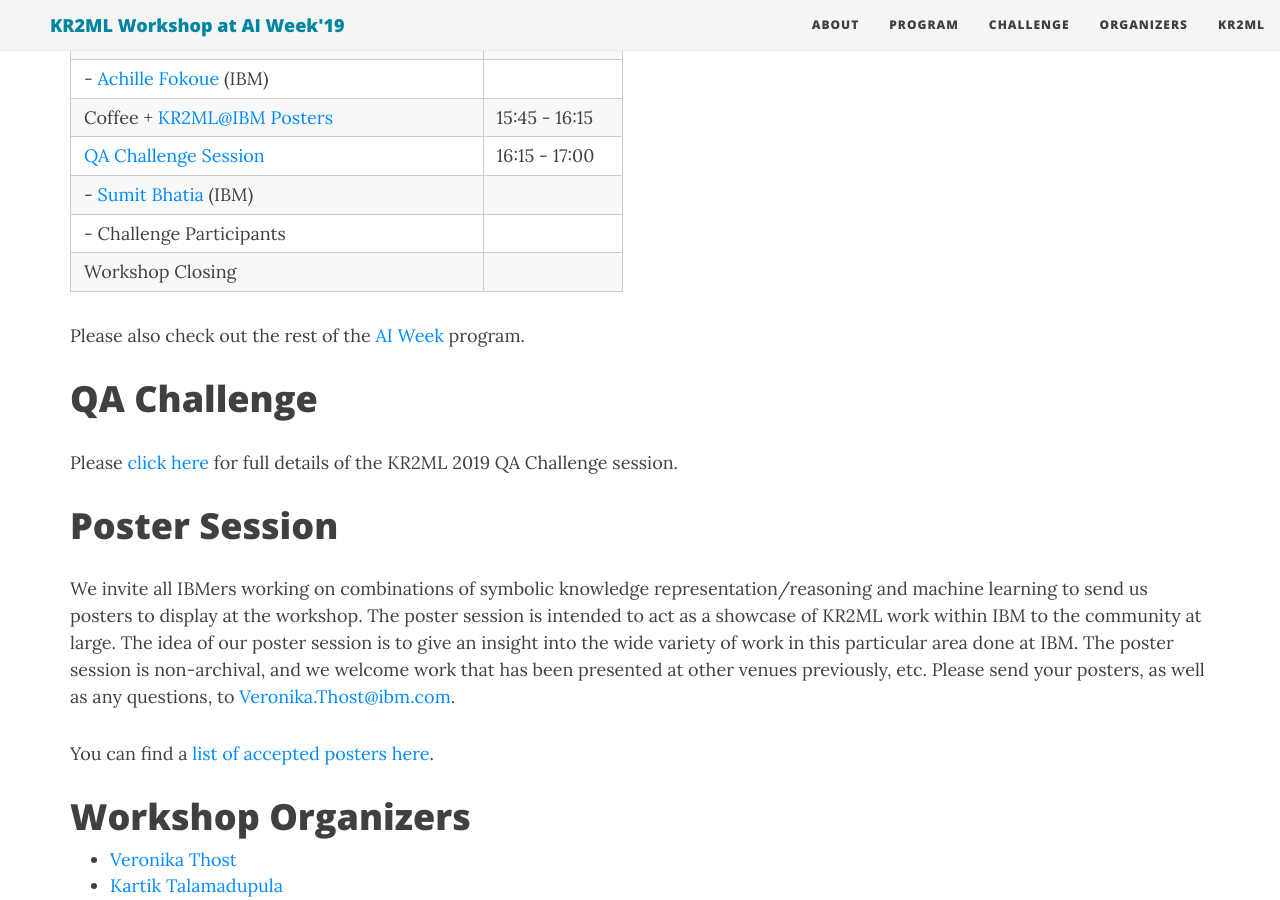
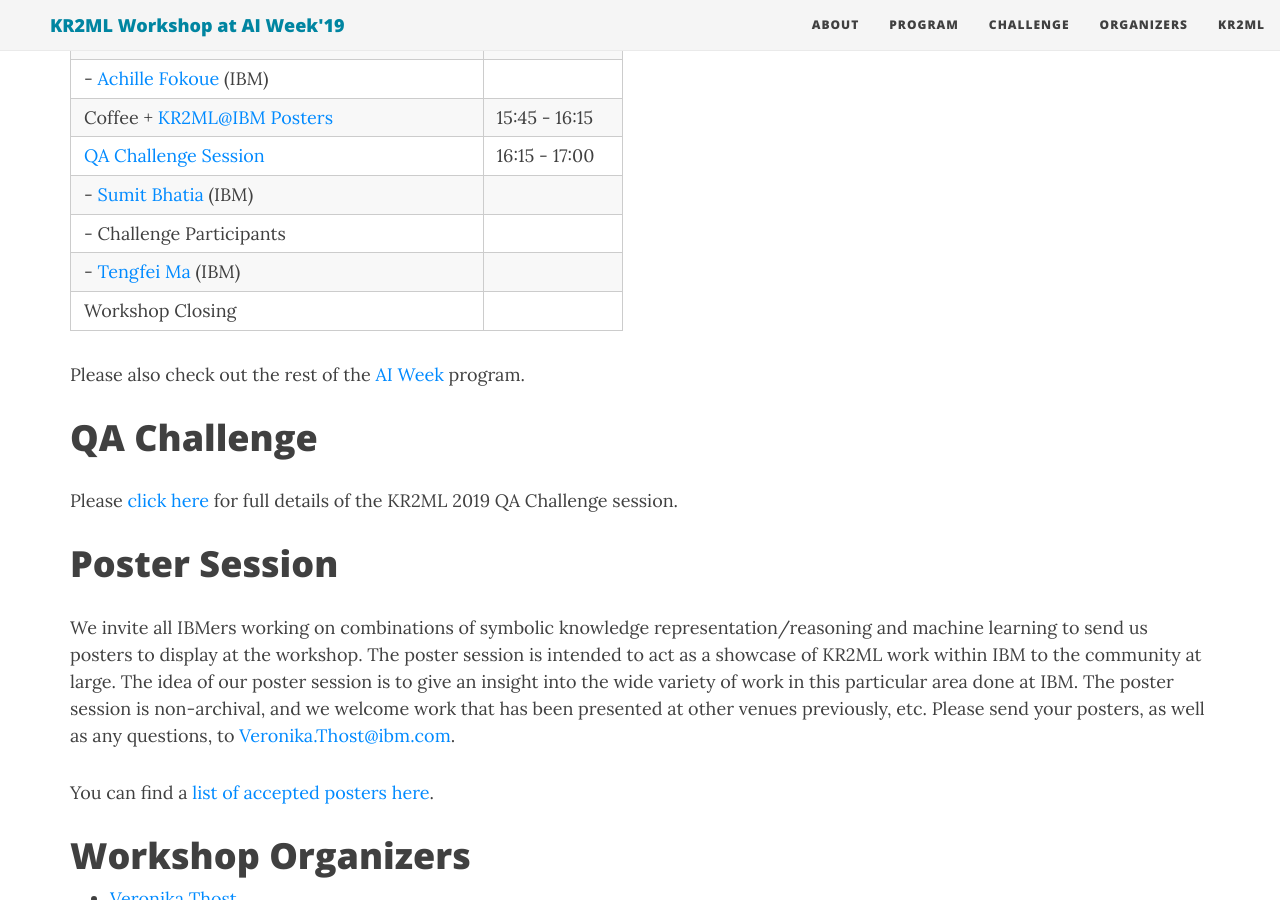
Before and after one commit to kr2ml/ibm-2019, a Jekyll site: the page built from index.md, in a window 1280 px wide and 900 px high, scrolled down 1703 px. Built offline with Jekyll 4.4.1, drawn with Linux system fonts in a browser that asks for light colours; nearby versions of some CDN libraries.

Commit message:
KRT: Added Tengfei to index schedule

```diff
--- a/index.md
+++ b/index.md
@@ -45,6 +45,7 @@ Machine learning (ML) has seen a tremendous amount of recent success, and has be
 | [QA Challenge Session](challenge.md)        | 16:15 - 17:00  |
 | - [Sumit Bhatia](https://researcher.watson.ibm.com/researcher/view.php?person=in-sumitbhatia) (IBM) | |
 | - Challenge Participants  | |
+| - [Tengfei Ma](https://researcher.watson.ibm.com/researcher/view.php?person=ibm-Tengfei.Ma1) (IBM) | |
 | Workshop Closing  |   |
 
 Please also check out the rest of the [AI Week](https://ibm.biz/ai-research-week) program.
```
